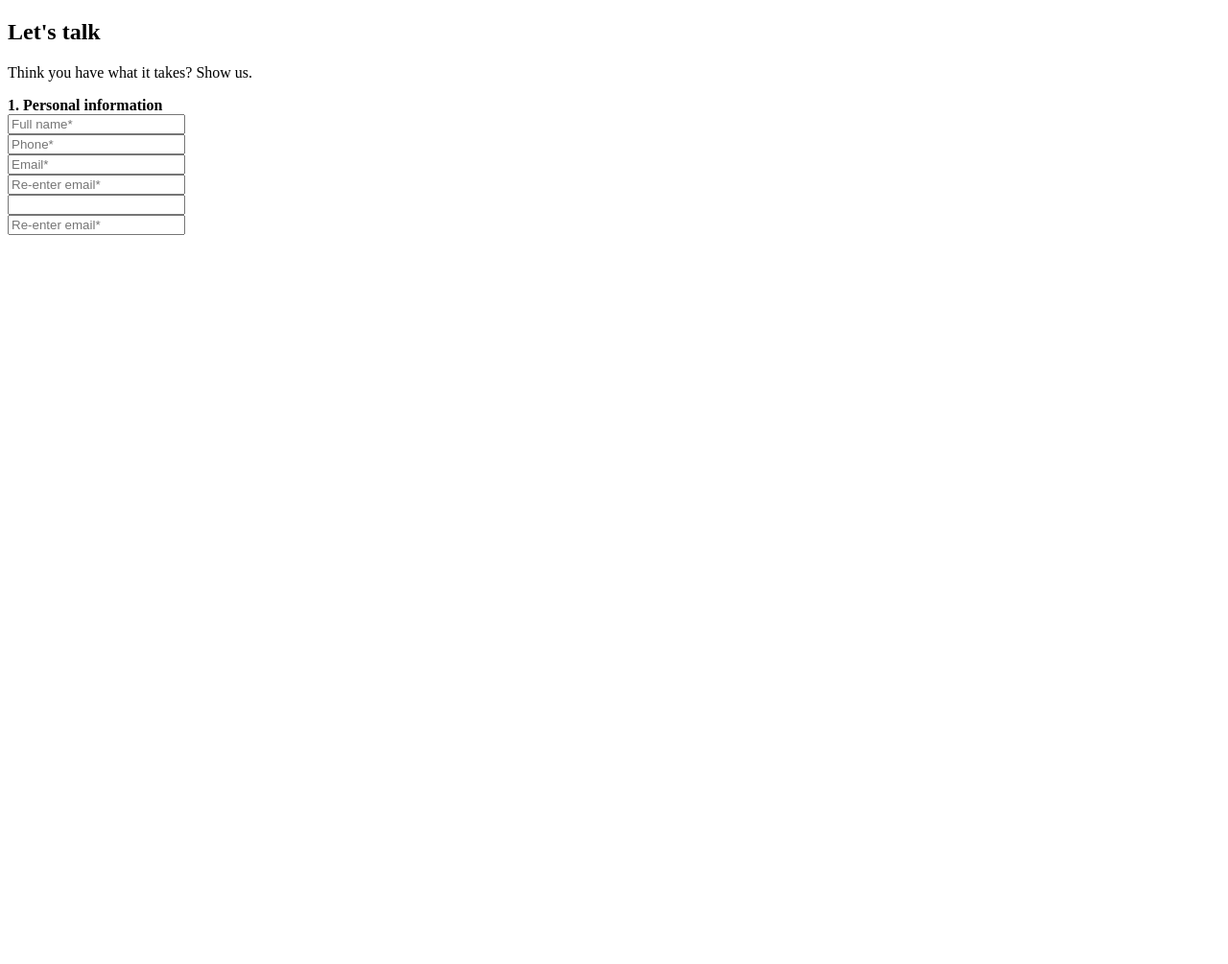
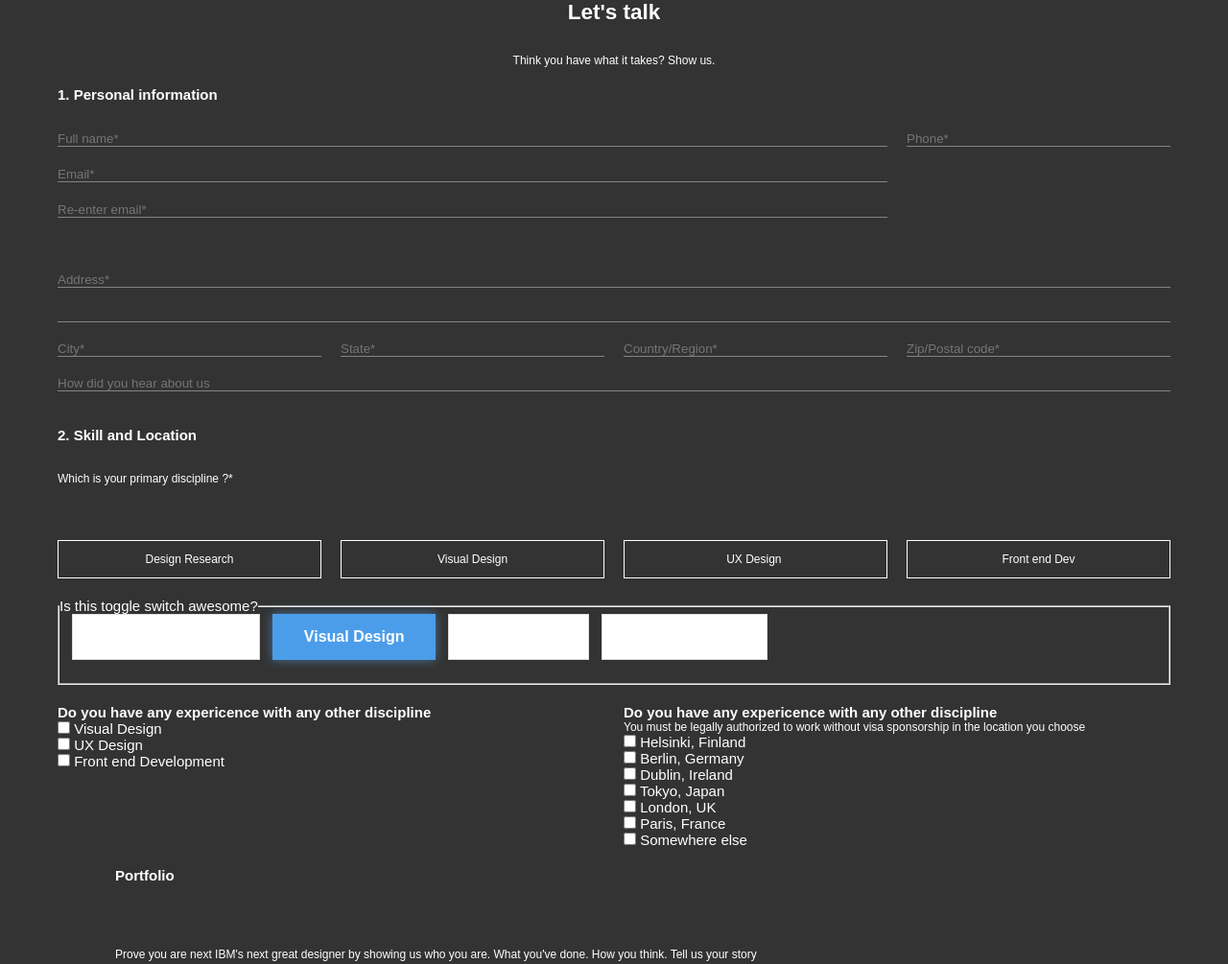
Before and after one commit to ilookforme102/assignment4, a plain HTML site: page index.html in a window 1280 px wide. Shown: the top 1005 px of the page at 96% size. Before the commit the page ends 800 px from the top, so only its background shows below. Drawn offline with Linux system fonts and the light colour scheme.

Commit message:
change some styling

```diff
--- a/index.html
+++ b/index.html
@@ -3,23 +3,107 @@
 <head>
     <meta charset="UTF-8">
     <title>Title</title>
+    <link rel="stylesheet" href="reset.css">
+    <link rel="stylesheet" href="style.css">
 </head>
 <body>
-<div class="form__top">
-    <h2>Let's talk</h2>
-    <p>Think you have what it takes? Show us.</p>
-</div>
 <div class="container">
     <form >
-        <b>1. Personal information</b>
-        <br>
-        <input type="text" placeholder="Full name*"><br>
-        <input type="text" placeholder="Phone*"><br>
-        <input type="text" placeholder="Email*"><br>
-        <input type="text" placeholder="Re-enter email*"><br>
-        <input type="text" placeholder=""><br>
-        <input type="text" placeholder="Re-enter email*"><br>
+        <div class="col col-1 form__top">
+            <h2>Let's talk</h2>
+            <p>Think you have what it takes? Show us.</p>
+        </div>
+        <div class=" col person__info">
+            <h4><b>1. Personal information</b></h4>
+            <div class="col--nopad col-4 personal__box">
+                <input class=" input__text personal_item name" type="text" placeholder="Full name*"><br>
+                <input class="input__text personal_item phone" type="text" placeholder="Phone*"><br>
+                <div class="per0"></div>
+                <input class="input__text personal_item email" type="email" placeholder="Email*"><br>
+                <input class="input__text personal_item re__email" type="email" placeholder="Re-enter email*"><br>
+            </div>
+            <div class="col--nopad col-4 address__box">
+                <input class="input__text address__item address" type="text" placeholder="Address*"><br>
+                <input class="input__text address__item address-2" type="text" placeholder=""> <br>
+                <input class="input__text input__text address__item city" type="text" placeholder="City*">
+                <input class="input__text address__item state" type="text" placeholder="State*">
+                <input class="input__text address__item country" type="text" placeholder="Country/Region*">
+                <input class="input__text address__item postal__code" type="text" placeholder="Zip/Postal code*"><br>
+                <input class="input__text address__item about__us" type="text" placeholder="How did you hear about us"><br>
+
+            </div>
+        </div>
+        <div class="col skills">
+            <h4><b>2. Skill and Location</b></h4>
+            <p>Which is your primary discipline ?*</p><br>
+            <div class=" col--nopad col-4 discipline">
+                <input class="btn" type="button" value="Design Research" >
+                <input class="btn" type="button" value="Visual Design" >
+                <input class="btn" type="button" value="UX Design " >
+                <input class="btn" type="button" value="Front end Dev" >
+            </div>
+            <fieldset>
+                <legend>Is this toggle switch awesome?</legend>
+                <div class="toggle">
+                    <input type="radio" name="research-design" value="research-design" id="design__research">
+                    <label for="design__research">Design Research</label>
+                    <input type="radio" name="visual-design" value="visual-design" id="visual__design" checked="checked" />
+                    <label for="visual__design">Visual Design</label>
+                    <input type="radio" name="ux-design" value="ux-design" id="ux__design" />
+                    <label for="ux__design">UX Design</label>
+                    <input type="radio" name="front-end" value="front-end" id="front__end">
+                    <label for="front__end">Front end Dev</label>
+                </div>
+            </fieldset>
+            <div class=" col--nopad col-2 skill__location">
+                <div class="experience">
+                    <b>Do you have any expericence with any other discipline</b><br>
+                    <input type="checkbox" id="exp1" name="exp1" value="Visual Design">
+                    <label for="exp1">Visual Design</label>
+                    <br>
+                    <input type="checkbox" id="exp2" name="exp2" value="UX Design">
+                    <label for="exp2">UX Design</label>
+                    <br>
+                    <input type="checkbox" id="exp3" name="exp3" value="Front end Development">
+                    <label for="exp3">Front end Development</label>
+                    <br>
+                </div>
+                <div class="location">
+                    <b>Do you have any expericence with any other discipline</b>
+                    <p>You must be legally authorized to work without visa sponsorship in the location you choose</p>
+                    <input type="checkbox" id="loc1" name="loc1" value="loc1">
+                    <label for="loc1">Helsinki, Finland</label>
+                    <br>
+                    <input type="checkbox" id="loc2" name="loc2" value="loc2">
+                    <label for="loc2">Berlin, Germany</label>
+                    <br>
+                    <input type="checkbox" id="loc3" name="loc3" value="loc3" >
+                    <label for="loc3">Dublin, Ireland</label>
+                    <br>
+                    <input type="checkbox" id="loc5" name="loc5" value="loc5" />
+                    <label for="loc5">Tokyo, Japan</label>
+                    <br>
+                    <input type="checkbox" id="loc6" name="loc6" value="loc6" />
+                    <label for="loc6">London, UK</label>
+                    <br>
+                    <input type="checkbox" id="loc7" name="loc7" value="loc7" />
+                    <label for="loc7">Paris, France</label>
+                    <br>
+                    <input type="checkbox" id="loc8" name="loc8" value="loc8" />
+                    <label for="loc8">Somewhere else</label>
+                    <br>
+
+                </div>
+            </div>
+            <div class="col portfolio">
+                <h4><b>Portfolio</b></h4>
+                <br>
+                <p>Prove you are next IBM's next great designer by showing us who you are. What you've done. How you think. Tell us your story</p>
+                <input type="text" class="input__text portfolio__link" value="" placeholder="portfolio link*">
+                <textarea class="input__text" placeholder="Anything else (another link, availability, etc.)?"></textarea>
+            </div>
+            <input type="submit" class="btn-active" value="Submit">
+        </div>
     </form>
 </div>
-</body>
 </html>
--- /dev/null
+++ b/reset.css
@@ -0,0 +1,19 @@
+*{
+    margin: 0;
+    padding: 0;
+    box-sizing: border-box;
+}
+p {
+    font-size: 12px;
+}
+body{
+    background: var(--dark);
+    font-family: 'Montserrat', sans-serif;
+    font-weight: 400;
+    font-size: 15px;
+    color: var(--white);
+}
+b,h1,h2,h3,h4,h5 {
+    padding-bottom: 10px;
+
+}
--- /dev/null
+++ b/style.css
@@ -0,0 +1,191 @@
+:root{
+    --grey-1: #C8C8C8;
+    --grey-text: #a5a4a4;
+    --grey-2: #838383;
+    --grey-border: #535353;
+    --dark-green: #175767;
+    --green: #128baa;
+    --blue: #045081;
+    --white: #fff;
+    --dark: #333333;
+    --black: #000;
+    --shadow: 0 0 5px 0px rgba(104, 104, 104, 0.8);
+}
+a {
+    text-decoration: none;
+}
+.btn {
+    border: 1px solid var(--white);
+    padding: 12px 20px;
+    font-size: 12px;
+    transition: 1s all ease;
+    color: var(--white);
+    background-color: var(--dark);
+}
+.btn:hover{
+    border: transparent;
+    background-color: var(--green);
+}
+.btn-active{
+    color: var(--white);
+    background: var(--green);
+    padding: 12px 40px;
+
+}
+.input__text{
+    background-color: var(--dark);
+    color: var(--white);
+    border: 0;
+    border-bottom: 1px solid var(--grey-2);
+}
+.input__text:focus{
+    outline:none;
+    border-color: var(--blue);
+    border-width: medium medium 2px;
+}
+.col{
+    display: grid;
+    grid-gap: 20px;
+    padding: 0 60px 0 60px;
+}
+.col--nopad{
+    display: grid;
+    grid-gap: 20px;
+    padding: 0;
+}
+.col-1{
+    grid-template-columns: 1fr;
+}
+.col-2 {
+    grid-template-columns: 1fr 1fr;
+}
+.col-4{
+    grid-template-columns: 1fr 1fr 1fr 1fr;
+}
+/*
+input:focus::placeholder{
+    font-size: .75em;
+    position: relative;
+    color: white;
+    top: -15px;
+}
+input::placeholder {
+    transition: 0.2s ease-out;
+}
+*/
+.form__top{
+    text-align: center;
+    margin-bottom: 20px;
+
+}
+.personal__box{
+    grid-template-areas: "per1 per1 per1 per2"
+                         "per3 per3 per3 per0"
+                         "per4 per4 per4 per0";
+}
+.name {
+    grid-area: per1;
+}
+.phone{
+    grid-area: per2;
+}
+.email{
+    grid-area: per3;
+}
+.re__email{
+    grid-area: per4;
+}
+.address__box{
+    grid-template-areas: "ad1 ad1 ad1 ad1"
+                         "ad2 ad2 ad2 ad2"
+                         "ad3 ad4 ad5 ad6"
+                         "ad7 ad7 ad7 ad7";
+}
+.address{
+    grid-area: ad1;
+}
+.address-2{
+    grid-area: ad2;
+}
+.city{
+    grid-area: ad3;
+}
+.state{
+    grid-area: ad4;
+}
+.country{
+    grid-area: ad5;
+}
+.postal__code{
+    grid-area: ad6;
+}
+.about__us{
+    grid-area: ad7;
+}
+.skill__location{
+
+}
+.portfolio{
+
+}
+.toggle {
+    margin: 0 0 1.5rem;
+    box-sizing: border-box;
+    font-size: 0;
+    display: flex;
+    flex-flow: row nowrap;
+    justify-content: flex-start;
+    align-items: stretch;
+}
+.toggle input {
+    opacity: 0;
+}
+.toggle input + label {
+    margin: 0;
+    padding: .75rem 2rem;
+    position: relative;
+    display: inline-block;
+    border: solid 1px #DDD;
+    background-color: #FFF;
+    font-size: 1rem;
+    line-height: 140%;
+    font-weight: 600;
+    text-align: center;
+    box-shadow: 0 0 0 rgba(255, 255, 255, 0);
+    transition: border-color .15s ease-out,  color .25s ease-out,  background-color .15s ease-out, box-shadow .15s ease-out;
+    /* ADD THESE PROPERTIES TO SWITCH FROM AUTO WIDTH TO FULL WIDTH */
+    /*flex: 0 0 50%; display: flex; justify-content: center; align-items: center;*/
+    /* ----- */
+}
+
+.toggle input:hover + label {
+    border-color: #213140;
+}
+.toggle input:checked + label {
+    background-color: #4B9DEA;
+    color: #FFF;
+    box-shadow: 0 0 10px rgba(102, 179, 251, 0.5);
+    border-color: #4B9DEA;
+    z-index: 1;
+}
+.toggle input:focus + label {
+    outline: dotted 1px #CCC;
+    outline-offset: .45rem;
+}
+
+/* STYLING FOR THE STATUS HELPER TEXT FOR THE DEMO */
+.status {
+    margin: 0;
+    font-size: 1rem;
+    font-weight: 400;
+}
+.status span {
+    font-weight: 600;
+    color: #B6985A;
+}
+.status span:first-of-type {
+    display: inline;
+}
+.status span:last-of-type {
+    display: none;
+}
```
